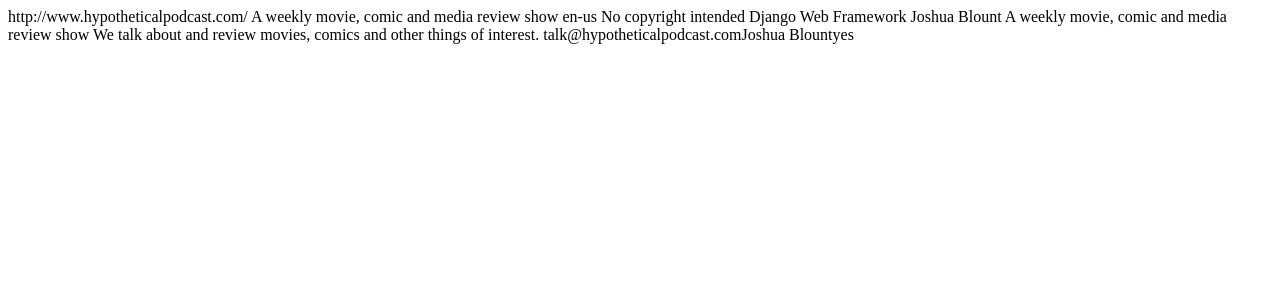
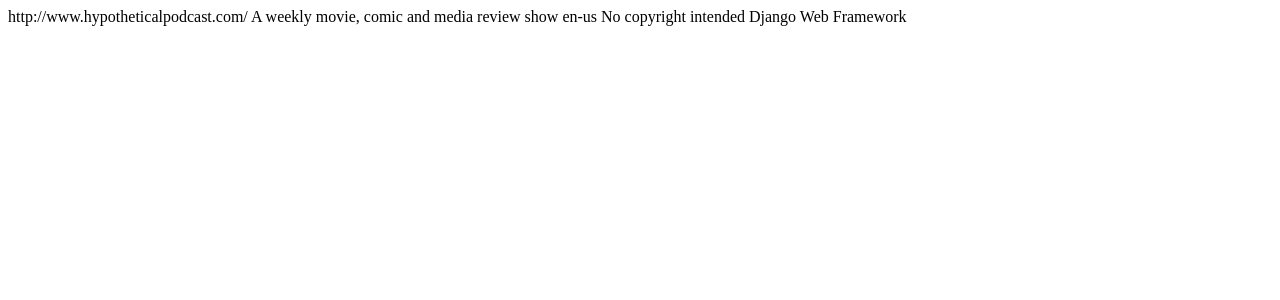
Before and after one commit to stickwithjosh/hypodrical, a Django app: template apps/podcast/templates/podcast/feed.html in a window 1280 px wide. Shown: the top 300 px of the page. Run offline with Django 3.2, Linux system fonts and the light colour scheme; the template is opened without the code that fills it, so the values that code supplies are empty; parts of the project's set-up code (start-up, migrations or seed data) failed here and were passed over.

Commit message:
let feedburner handle iTunes stuff

```diff
--- a/apps/podcast/templates/podcast/feed.html
+++ b/apps/podcast/templates/podcast/feed.html
@@ -9,15 +9,6 @@
    <copyright>No copyright intended</copyright>
    <lastBuildDate>{{ object_list.0.pub_date|date:"r" }}</lastBuildDate>
    <generator>Django Web Framework</generator>
-
-   <itunes:author>Joshua Blount</itunes:author>
-
-   <itunes:subtitle>A weekly movie, comic and media review show</itunes:subtitle>
-   <itunes:summary>We talk about and review movies, comics and other things of interest.</itunes:summary>
-<itunes:image href="http://m.hypotheticalpodcast.com/static/img/artwork.png" />
-
-
-  <itunes:owner><itunes:email>talk@hypotheticalpodcast.com</itunes:email><itunes:name>Joshua Blount</itunes:name></itunes:owner><itunes:explicit>yes</itunes:explicit><itunes:category text="TV &amp; Film"></itunes:category>
 
 
 
```
